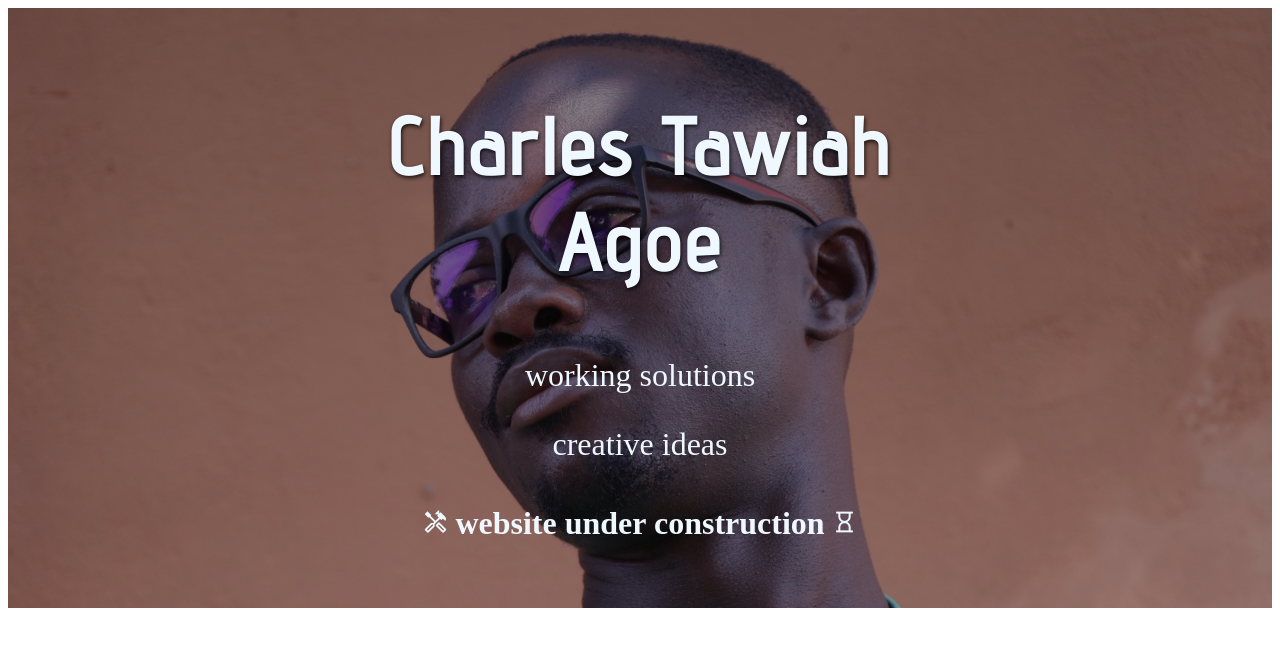
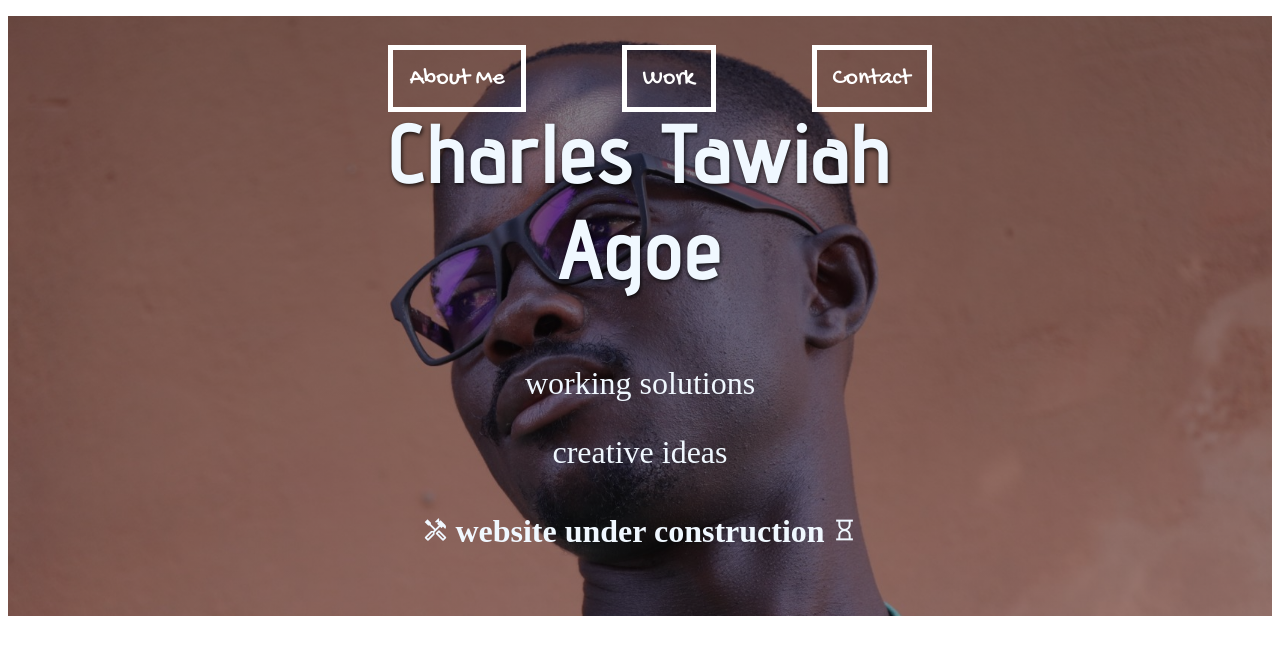
Before and after one commit to CharlesAgoe/agoetee.github.io, a plain HTML site: page index.html in a window 1280 px wide. Drawn offline with nearby package versions, Linux system fonts and the light colour scheme.

Commit message:
navbar start

```diff
--- a/index.html
+++ b/index.html
@@ -8,11 +8,19 @@
     <link rel="preconnect" href="https://fonts.googleapis.com">
     <link rel="preconnect" href="https://fonts.gstatic.com" crossorigin>
     <link href="https://fonts.googleapis.com/css2?family=Advent+Pro:wght@500&display=swap" rel="stylesheet">
+    <link href="https://fonts.googleapis.com/css2?family=Gochi+Hand&display=swap" rel="stylesheet">
     <link rel="stylesheet" href="https://fonts.googleapis.com/css2?family=Material+Symbols+Outlined:opsz,wght,FILL,GRAD@20..48,100..700,0..1,-50..200" />
     <link rel="stylesheet" href="style.css">
 </head>
 <body>
     <div class="hero">
+        <div class="topnav">
+            <ul class="thenav">
+                <li><a href="#aboutme">About Me</a></li>
+                <li><a href="#work">Work</a></li>
+                <li><a href="#contact">Contact</a></li>
+            </ul>
+        </div>
         <div class="hero-text" >
             <h2>Charles Tawiah Agoe</h2>
             <p>working solutions</p>
--- a/style.css
+++ b/style.css
@@ -10,6 +10,35 @@ body, html{
     background-size: cover;
     position: relative;
 }
+.thenav {
+    list-style: none;
+    display: flex;
+    justify-content: center;
+}
+
+.thenav li {
+    margin-top: 3em;
+}
+
+.thenav a {
+    text-decoration: none;
+    color: white;
+    text-align: center;
+    font-size: 17px;
+    padding: 14px 16px;
+    border: 5px solid white;
+    background-color: none;
+    font-family: 'Gochi Hand', cursive, 'Franklin Gothic';
+    font-size: 1.5em;
+    margin-left: 2em;
+    margin-right: 2em;
+}
+
+.thenav a:hover {
+    background-color: whitesmoke;
+    color: black;
+}
+
 .hero-text {
     text-align: center;
     position: absolute;
```
